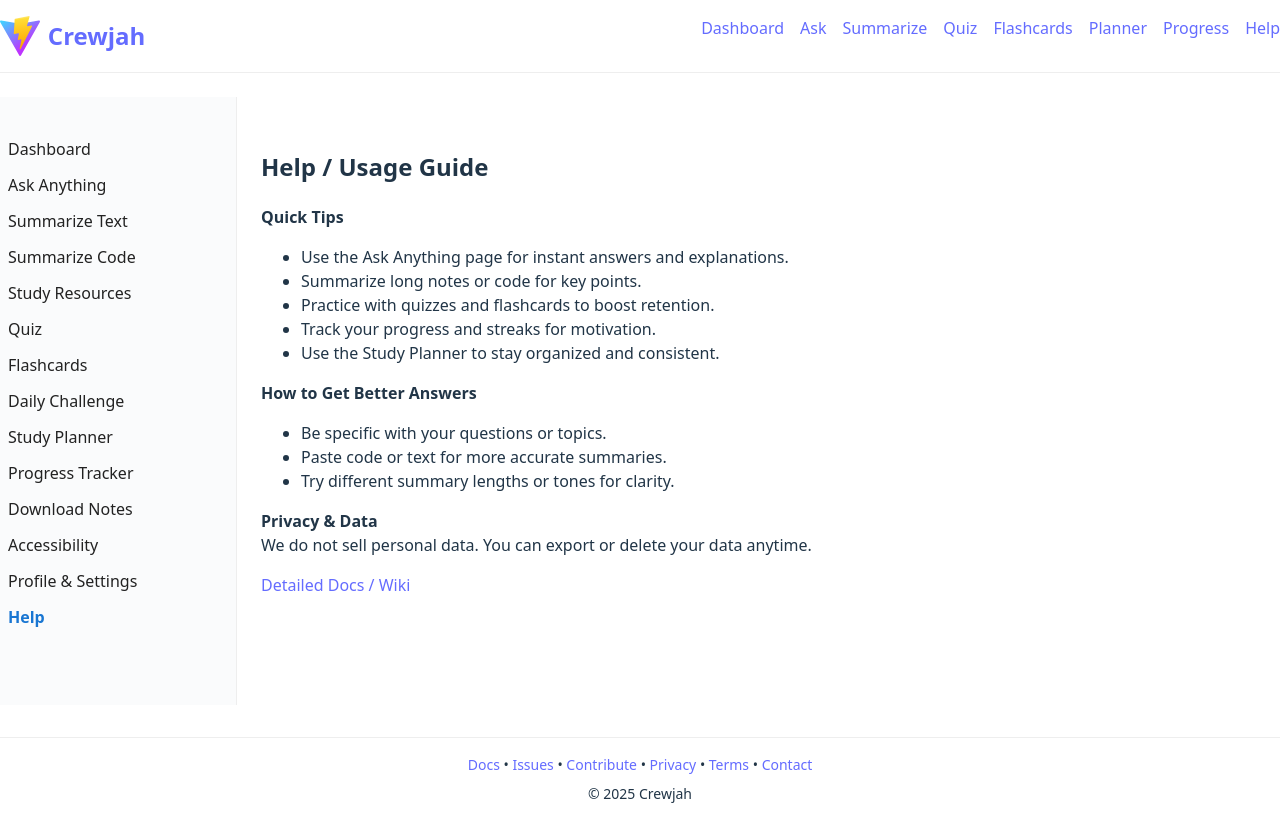
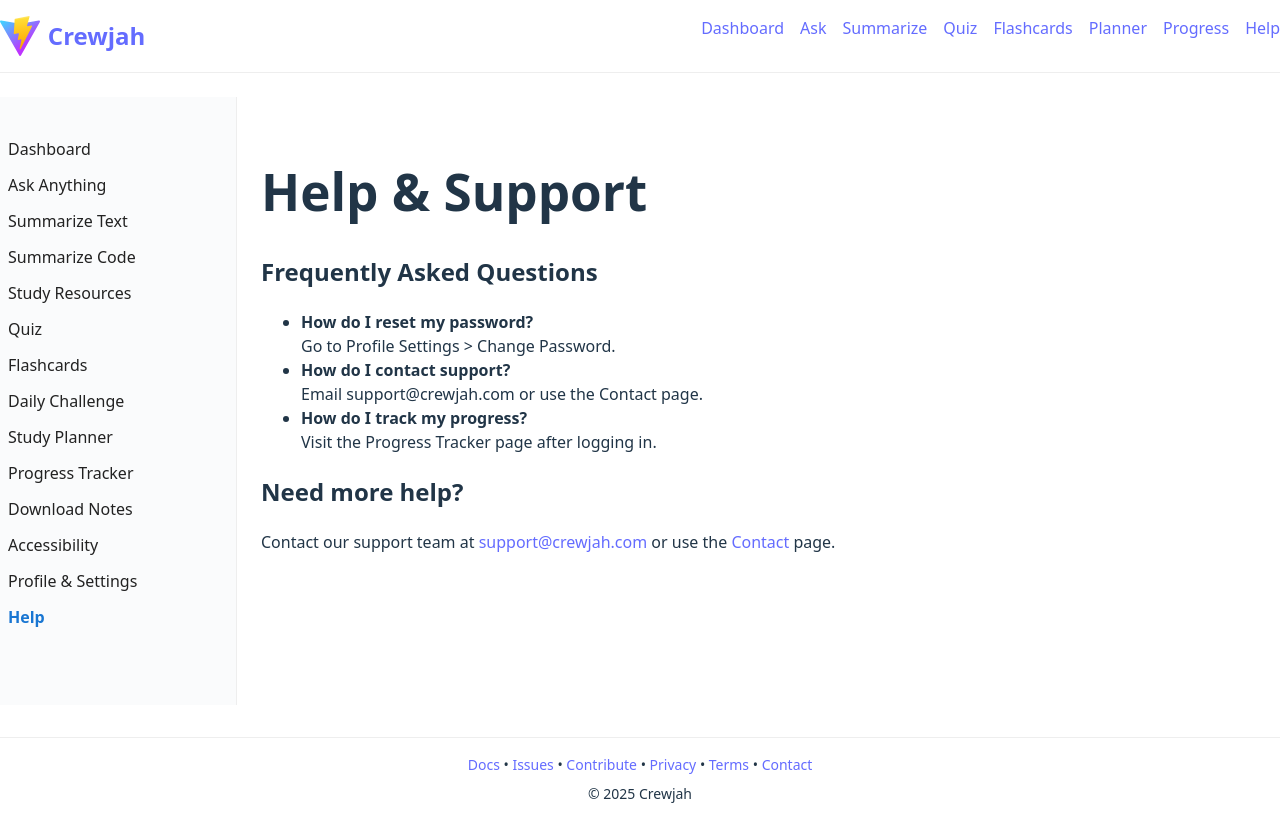
Before and after one commit to Crewjah/Crewjah, a React (Vite) app in the folder client/: page /help in a window 1280 px wide. Built offline with nearby package versions, Linux system fonts and the light colour scheme.

Commit message:
fix: update Help page

```diff
--- a/client/src/pages/Help.jsx
+++ b/client/src/pages/Help.jsx
@@ -1,30 +1,26 @@
+const faqs = [
+  { q: 'How do I reset my password?', a: 'Go to Profile Settings > Change Password.' },
+  { q: 'How do I contact support?', a: 'Email support@crewjah.com or use the Contact page.' },
+  { q: 'How do I track my progress?', a: 'Visit the Progress Tracker page after logging in.' },
+];
+
 const Help = () => (
-  <div>
-    <h2>Help / Usage Guide</h2>
-    <div style={{marginBottom:16}}>
-      <b>Quick Tips</b>
+  <div className="edu-page edu-help">
+    <h1>Help & Support</h1>
+    <div className="edu-faq-list">
+      <h2>Frequently Asked Questions</h2>
       <ul>
-        <li>Use the Ask Anything page for instant answers and explanations.</li>
-        <li>Summarize long notes or code for key points.</li>
-        <li>Practice with quizzes and flashcards to boost retention.</li>
-        <li>Track your progress and streaks for motivation.</li>
-        <li>Use the Study Planner to stay organized and consistent.</li>
+        {faqs.map((f, i) => (
+          <li key={i} className="edu-faq-item">
+            <b>{f.q}</b>
+            <div>{f.a}</div>
+          </li>
+        ))}
       </ul>
     </div>
-    <div style={{marginBottom:16}}>
-      <b>How to Get Better Answers</b>
-      <ul>
-        <li>Be specific with your questions or topics.</li>
-        <li>Paste code or text for more accurate summaries.</li>
-        <li>Try different summary lengths or tones for clarity.</li>
-      </ul>
-    </div>
-    <div style={{marginBottom:16}}>
-      <b>Privacy & Data</b>
-      <div>We do not sell personal data. You can export or delete your data anytime.</div>
-    </div>
-    <div>
-      <a href="https://github.com/Crewjah/Crewjah/wiki" target="_blank" rel="noopener noreferrer">Detailed Docs / Wiki</a>
+    <div className="edu-help-contact">
+      <h2>Need more help?</h2>
+      <p>Contact our support team at <a href="mailto:support@crewjah.com">support@crewjah.com</a> or use the <a href="/contact">Contact</a> page.</p>
     </div>
   </div>
 );
```
